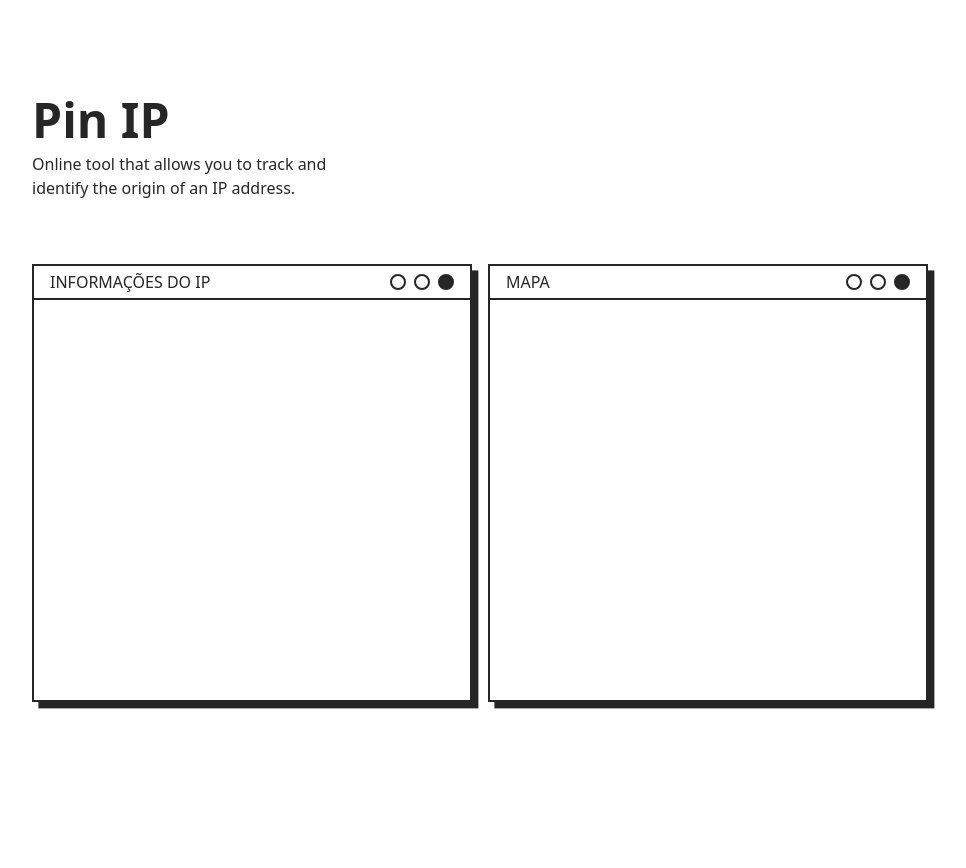
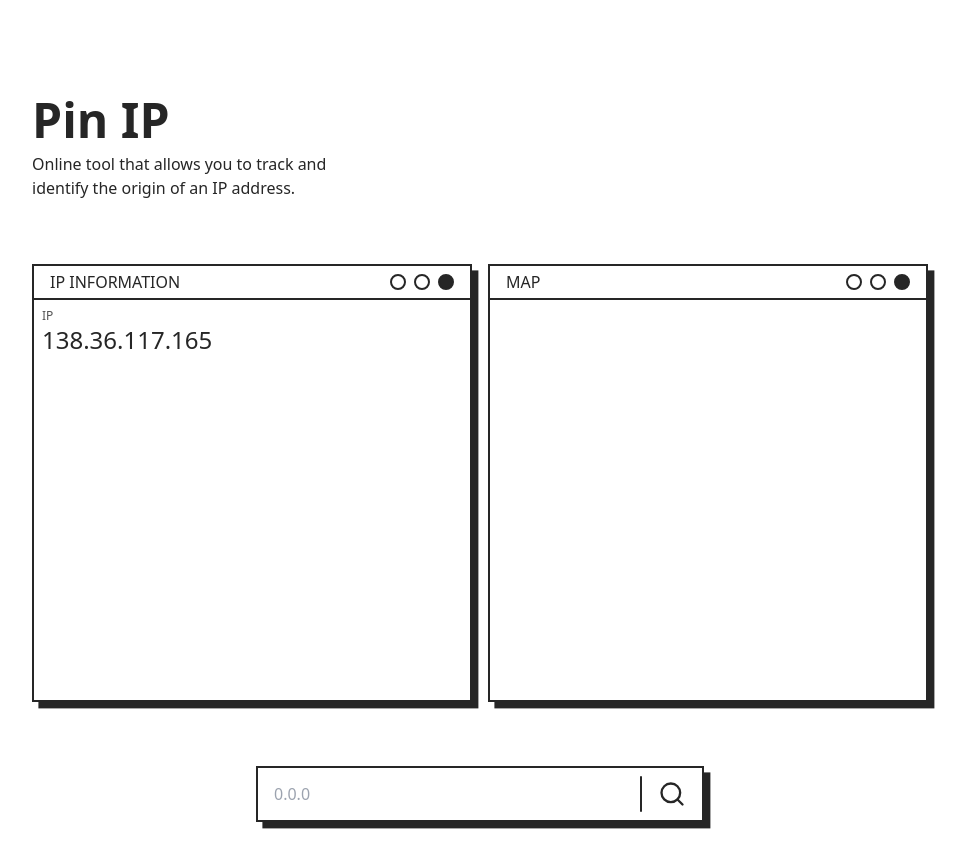
Before and after one commit to rodrigojsdeveloper/pinip, a Next.js app: page / in a window 1280 px wide. Shown: the top 868 px of the page, without its empty margins (160-1126 px from the left). Before the commit the page ends 800 px from the top, so only its background shows below. Built offline with nearby package versions, Linux system fonts and the light colour scheme.

Commit message:
feat: add search component

```diff
--- a/package.json
+++ b/package.json
@@ -10,6 +10,7 @@
   },
   "dependencies": {
     "clsx": "^2.1.1",
+    "lucide-react": "^0.381.0",
     "next": "14.2.3",
     "react": "^18",
     "react-dom": "^18",
--- a/src/app/globals.css
+++ b/src/app/globals.css
@@ -35,3 +35,15 @@ body {
   color: #262626;
   background-color: #FFFFFF;
 }
+
+input[type="number"]::-webkit-outer-spin-button,
+input[type="number"]::-webkit-inner-spin-button {
+  -webkit-appearance: none;
+  appearance: none;
+  margin: 0;
+}
+
+input[type="number"] {
+  -moz-appearance: textfield;
+  appearance: none;
+}
--- a/src/app/page.tsx
+++ b/src/app/page.tsx
@@ -1,11 +1,13 @@
 import { Cards } from '@/components/cards'
 import { Header } from '@/components/header'
+import { Search } from '@/components/search'
 
 export default function Home() {
   return (
     <main className="mx-auto flex w-full max-w-4xl flex-col gap-16">
       <Header />
       <Cards />
+      <Search />
     </main>
   )
 }
--- /dev/null
+++ b/src/components/card/information.tsx
@@ -0,0 +1,14 @@
+import { Card } from '.'
+
+export const CardInformation = () => {
+  return (
+    <Card title="IP INFORMATION">
+      <ul className="p-2">
+        <li>
+          <h3 className="text-xs uppercase text-neutral-600">IP</h3>
+          <p className="text-2xl text-neutral-800">138.36.117.165</p>
+        </li>
+      </ul>
+    </Card>
+  )
+}
--- a/src/components/cards.tsx
+++ b/src/components/cards.tsx
@@ -1,10 +1,11 @@
 import { Card } from './card'
+import { CardInformation } from './card/information'
 
 export const Cards = () => {
   return (
     <section className="flex w-full flex-col items-center gap-4 lg:flex-row">
-      <Card title="Informações do IP" />
-      <Card title="mapa" />
+      <CardInformation />
+      <Card title="MAP" />
     </section>
   )
 }
--- /dev/null
+++ b/src/components/search.tsx
@@ -0,0 +1,17 @@
+import { Search as SearchIcon } from 'lucide-react'
+
+export const Search = () => {
+  return (
+    <form className="mx-auto flex h-14 w-full max-w-md flex-row items-center gap-4 border-2 border-solid border-neutral-800 py-2 pr-4 shadow-[0.4rem_0.4rem_0] shadow-neutral-800">
+      <input
+        type="number"
+        className="h-full w-full px-4 focus:placeholder:text-transparent"
+        placeholder="0.0.0"
+      />
+      <hr className="h-full w-0.5 rounded-xl bg-neutral-800" />
+      <button type="submit" aria-label="Search Icon">
+        <SearchIcon className="size-7 text-neutral-800" />
+      </button>
+    </form>
+  )
+}
```
Also changed, not shown: 1 other file (tests, documents, lock files or other folders).
